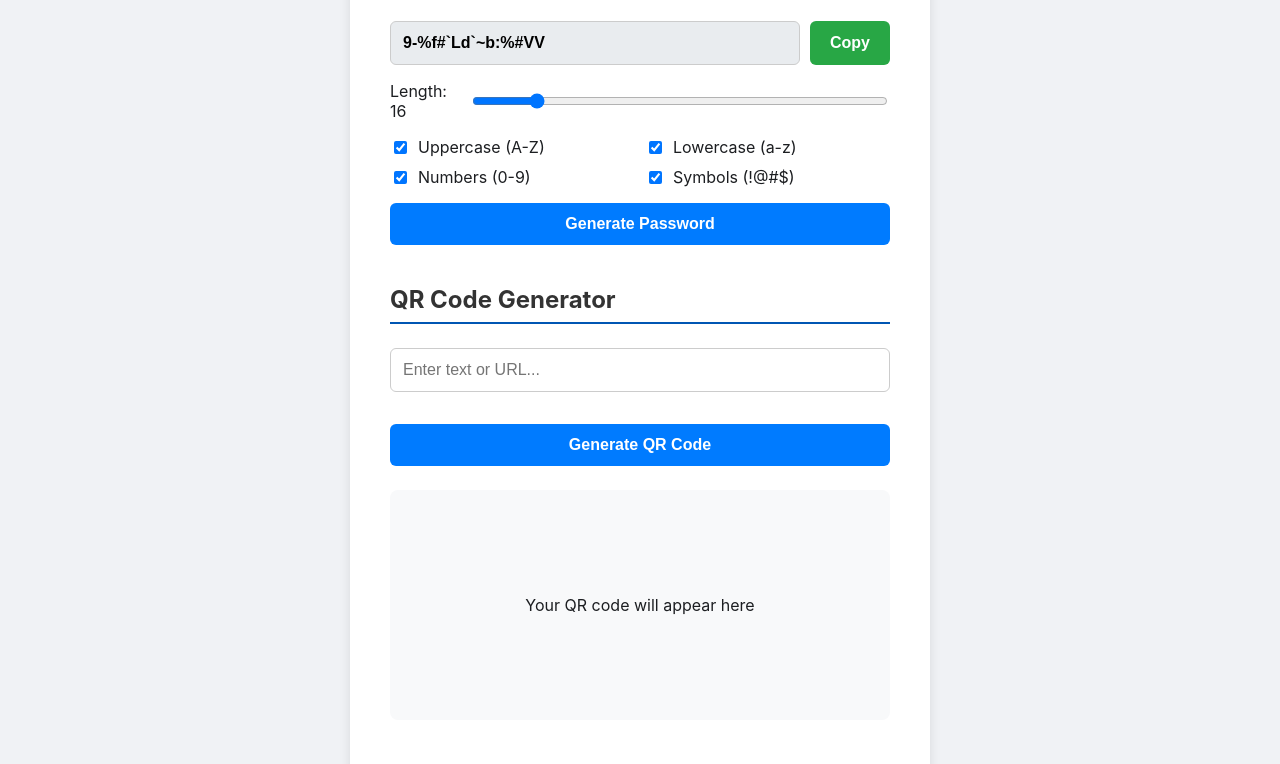
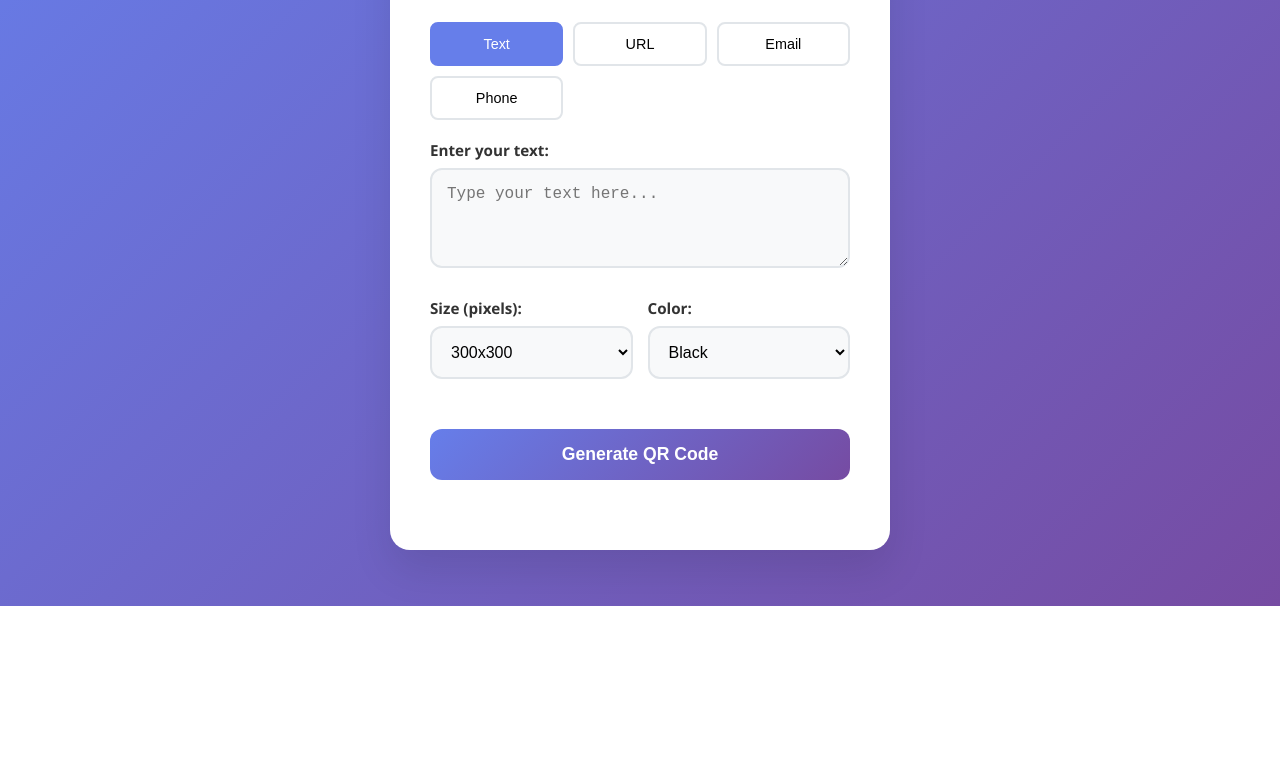
Before and after one commit to bynassar/Generator-tools, a plain HTML site: page Index.html in a window 1280 px wide. Shown: the part 194-958 px from the top of the page. After the commit the page ends 800 px from the top, so only its background shows below. Drawn offline with Linux system fonts and the light colour scheme.

Commit message:
Index.html

```diff
--- a/Index.html
+++ b/Index.html
@@ -3,275 +3,366 @@
 <head>
     <meta charset="UTF-8">
     <meta name="viewport" content="width=device-width, initial-scale=1.0">
-    <title>Password & QR Code Generator</title>
+    <title>QR Code Generator</title>
+    <script src="https://cdn.jsdelivr.net/npm/qrcode@1.5.3/build/qrcode.min.js"></script>
     <style>
-        /* --- General Styling --- */
+        * {
+            margin: 0;
+            padding: 0;
+            box-sizing: border-box;
+        }
+
         body {
-            font-family: -apple-system, BlinkMacSystemFont, "Segoe UI", Roboto, Helvetica, Arial, sans-serif;
-            background-color: #f0f2f5;
-            color: #1c1e21;
+            font-family: 'Segoe UI', Tahoma, Geneva, Verdana, sans-serif;
+            background: linear-gradient(135deg, #667eea 0%, #764ba2 100%);
+            min-height: 100vh;
+            display: flex;
+            align-items: center;
+            justify-content: center;
+            padding: 20px;
+        }
+
+        .container {
+            background: white;
+            border-radius: 20px;
+            box-shadow: 0 20px 40px rgba(0, 0, 0, 0.1);
+            padding: 40px;
+            max-width: 500px;
+            width: 100%;
+            text-align: center;
+        }
+
+        .title {
+            color: #333;
+            font-size: 2.5rem;
+            font-weight: 700;
+            margin-bottom: 10px;
+            background: linear-gradient(135deg, #667eea, #764ba2);
+            -webkit-background-clip: text;
+            -webkit-text-fill-color: transparent;
+            background-clip: text;
+        }
+
+        .subtitle {
+            color: #666;
+            font-size: 1.1rem;
+            margin-bottom: 30px;
+        }
+
+        .input-group {
+            margin-bottom: 25px;
+            text-align: left;
+        }
+
+        label {
+            display: block;
+            color: #333;
+            font-weight: 600;
+            margin-bottom: 8px;
+            font-size: 0.95rem;
+        }
+
+        input, textarea, select {
+            width: 100%;
+            padding: 15px;
+            border: 2px solid #e1e5e9;
+            border-radius: 12px;
+            font-size: 1rem;
+            transition: all 0.3s ease;
+            background: #f8f9fa;
+        }
+
+        input:focus, textarea:focus, select:focus {
+            outline: none;
+            border-color: #667eea;
+            background: white;
+            box-shadow: 0 0 0 3px rgba(102, 126, 234, 0.1);
+        }
+
+        textarea {
+            resize: vertical;
+            min-height: 100px;
+        }
+
+        .options-grid {
+            display: grid;
+            grid-template-columns: 1fr 1fr;
+            gap: 15px;
+            margin-bottom: 25px;
+        }
+
+        .generate-btn {
+            background: linear-gradient(135deg, #667eea, #764ba2);
+            color: white;
+            border: none;
+            padding: 15px 30px;
+            border-radius: 12px;
+            font-size: 1.1rem;
+            font-weight: 600;
+            cursor: pointer;
+            transition: all 0.3s ease;
+            width: 100%;
+            margin-bottom: 30px;
+        }
+
+        .generate-btn:hover {
+            transform: translateY(-2px);
+            box-shadow: 0 10px 25px rgba(102, 126, 234, 0.3);
+        }
+
+        .generate-btn:active {
+            transform: translateY(0);
+        }
+
+        .qr-result {
+            background: #f8f9fa;
+            border-radius: 15px;
+            padding: 30px;
+            margin-top: 20px;
+            display: none;
+        }
+
+        .qr-result.show {
+            display: block;
+            animation: fadeIn 0.5s ease;
+        }
+
+        @keyframes fadeIn {
+            from { opacity: 0; transform: translateY(20px); }
+            to { opacity: 1; transform: translateY(0); }
+        }
+
+        #qrcode {
+            margin: 20px 0;
             display: flex;
             justify-content: center;
-            align-items: center;
-            min-height: 100vh;
-            margin: 0;
-            padding: 20px;
-            box-sizing: border-box;
-        }
-        .container {
-            max-width: 500px;
-            width: 100%;
-            background-color: #ffffff;
-            padding: 2.5rem;
-            border-radius: 12px;
-            box-shadow: 0 4px 12px rgba(0, 0, 0, 0.1);
-        }
-        h1 {
-            text-align: center;
-            color: #0056b3;
-            margin-bottom: 2rem;
-        }
-        .generator-section {
-            margin-bottom: 2.5rem;
-        }
-        h2 {
-            border-bottom: 2px solid #0056b3;
-            padding-bottom: 8px;
-            margin-bottom: 1.5rem;
-            color: #333;
         }
 
-        /* --- Input & Button Styling --- */
-        .input-group {
-            display: flex;
-            margin-bottom: 1rem;
-        }
-        input[type="text"], input[type="number"] {
-            flex-grow: 1;
-            padding: 12px;
-            border: 1px solid #ccc;
-            border-radius: 6px;
+        .download-btn {
+            background: #28a745;
+            color: white;
+            border: none;
+            padding: 12px 25px;
+            border-radius: 8px;
             font-size: 1rem;
-            transition: border-color 0.3s;
-        }
-        input[type="text"]:focus {
-            outline: none;
-            border-color: #0056b3;
-        }
-        button {
-            padding: 12px 20px;
-            border: none;
-            background-color: #007bff;
-            color: white;
-            font-size: 1rem;
-            font-weight: bold;
-            border-radius: 6px;
+            font-weight: 600;
             cursor: pointer;
-            transition: background-color 0.3s;
-        }
-        button:hover {
-            background-color: #0056b3;
-        }
-        .copy-btn {
-            margin-left: 10px;
-            background-color: #28a745;
-        }
-        .copy-btn:hover {
-            background-color: #218838;
-        }
-        .generate-btn {
-            width: 100%;
-            margin-top: 1rem;
+            transition: all 0.3s ease;
+            margin-top: 15px;
         }
 
-        /* --- Password Generator Specifics --- */
-        .options {
-            display: grid;
-            grid-template-columns: 1fr 1fr;
-            gap: 10px;
-            margin-top: 1rem;
-        }
-        .option {
-            display: flex;
-            align-items: center;
-        }
-        .option label {
-            margin-left: 8px;
-            user-select: none;
-        }
-        #password-result {
-            background-color: #e9ecef;
-            font-weight: bold;
-        }
-        .length-container {
-            display: flex;
-            align-items: center;
-            gap: 15px;
-        }
-        #length-slider {
-            width: 100%;
+        .download-btn:hover {
+            background: #218838;
+            transform: translateY(-1px);
         }
 
-        /* --- QR Code Generator Specifics --- */
-        #qrcode {
-            display: flex;
-            justify-content: center;
-            align-items: center;
-            margin-top: 1.5rem;
-            padding: 15px;
-            background: #f8f9fa;
+        .type-selector {
+            display: grid;
+            grid-template-columns: repeat(auto-fit, minmax(120px, 1fr));
+            gap: 10px;
+            margin-bottom: 20px;
+        }
+
+        .type-btn {
+            padding: 12px;
+            border: 2px solid #e1e5e9;
+            background: white;
             border-radius: 8px;
-            min-height: 200px;
+            cursor: pointer;
+            transition: all 0.3s ease;
+            font-size: 0.9rem;
+            font-weight: 500;
         }
-        #qrcode canvas {
-            border-radius: 6px;
+
+        .type-btn.active {
+            border-color: #667eea;
+            background: #667eea;
+            color: white;
         }
-        #qrcode img {
-            border-radius: 6px;
+
+        .type-btn:hover {
+            border-color: #667eea;
+        }
+
+        @media (max-width: 600px) {
+            .container {
+                padding: 30px 20px;
+            }
+
+            .title {
+                font-size: 2rem;
+            }
+
+            .options-grid {
+                grid-template-columns: 1fr;
+            }
         }
     </style>
 </head>
 <body>
+    <div class="container">
+        <h1 class="title">QR Generator</h1>
+        <p class="subtitle">Create custom QR codes instantly</p>
 
-    <div class="container">
-        <h1>Generator Suite</h1>
-
-        <div class="generator-section">
-            <h2>Secure Password Generator</h2>
-            <div class="input-group">
-                <input type="text" id="password-result" readonly placeholder="Your new password...">
-                <button class="copy-btn" id="copy-button">Copy</button>
-            </div>
-            <div class="length-container">
-                <label for="length-slider">Length: <span id="length-value">16</span></label>
-                <input type="range" id="length-slider" min="8" max="64" value="16">
-            </div>
-            <div class="options">
-                <div class="option">
-                    <input type="checkbox" id="uppercase" checked>
-                    <label for="uppercase">Uppercase (A-Z)</label>
-                </div>
-                <div class="option">
-                    <input type="checkbox" id="lowercase" checked>
-                    <label for="lowercase">Lowercase (a-z)</label>
-                </div>
-                <div class="option">
-                    <input type="checkbox" id="numbers" checked>
-                    <label for="numbers">Numbers (0-9)</label>
-                </div>
-                <div class="option">
-                    <input type="checkbox" id="symbols" checked>
-                    <label for="symbols">Symbols (!@#$)</label>
-                </div>
-            </div>
-            <button class="generate-btn" id="generate-password-btn">Generate Password</button>
+        <div class="type-selector">
+            <button class="type-btn active" data-type="text">Text</button>
+            <button class="type-btn" data-type="url">URL</button>
+            <button class="type-btn" data-type="email">Email</button>
+            <button class="type-btn" data-type="phone">Phone</button>
         </div>
 
-        <div class="generator-section">
-            <h2>QR Code Generator</h2>
         <div class="input-group">
-                <input type="text" id="qr-input" placeholder="Enter text or URL...">
+            <label for="content" id="contentLabel">Enter your text:</label>
+            <textarea id="content" placeholder="Type your text here..."></textarea>
         </div>
-             <button class="generate-btn" id="generate-qr-btn">Generate QR Code</button>
-            <div id="qrcode">Your QR code will appear here</div>
+
+        <div class="options-grid">
+            <div class="input-group">
+                <label for="size">Size (pixels):</label>
+                <select id="size">
+                    <option value="200">200x200</option>
+                    <option value="300" selected>300x300</option>
+                    <option value="400">400x400</option>
+                    <option value="500">500x500</option>
+                </select>
+            </div>
+
+            <div class="input-group">
+                <label for="color">Color:</label>
+                <select id="color">
+                    <option value="#000000">Black</option>
+                    <option value="#667eea">Blue</option>
+                    <option value="#28a745">Green</option>
+                    <option value="#dc3545">Red</option>
+                    <option value="#6f42c1">Purple</option>
+                </select>
             </div>
         </div>
 
-    <script src="https://cdn.jsdelivr.net/npm/qrcodejs@1.0.0/qrcode.min.js"></script>
+        <button class="generate-btn" onclick="generateQR()">Generate QR Code</button>
+
+        <div class="qr-result" id="qrResult">
+            <h3 style="color: #333; margin-bottom: 15px;">Your QR Code</h3>
+            <div id="qrcode"></div>
+            <button class="download-btn" onclick="downloadQR()">Download PNG</button>
+        </div>
+    </div>
 
     <script>
-        // --- Password Generator Logic ---
-        const passwordResultEl = document.getElementById('password-result');
-        const copyButtonEl = document.getElementById('copy-button');
-        const lengthSliderEl = document.getElementById('length-slider');
-        const lengthValueEl = document.getElementById('length-value');
-        const uppercaseEl = document.getElementById('uppercase');
-        const lowercaseEl = document.getElementById('lowercase');
-        const numbersEl = document.getElementById('numbers');
-        const symbolsEl = document.getElementById('symbols');
-        const generatePasswordBtn = document.getElementById('generate-password-btn');
+        let currentQRCode = null;
+        let currentType = 'text';
 
-        const charSets = {
-            uppercase: 'ABCDEFGHIJKLMNOPQRSTUVWXYZ',
-            lowercase: 'abcdefghijklmnopqrstuvwxyz',
-            numbers: '0123456789',
-            symbols: '!@#$%^&*()_+~`|}{[]:;?><,./-='
-        };
-
-        lengthSliderEl.addEventListener('input', (e) => {
-            lengthValueEl.innerText = e.target.value;
-        });
-
-        generatePasswordBtn.addEventListener('click', generatePassword);
-
-        copyButtonEl.addEventListener('click', () => {
-            const password = passwordResultEl.value;
-            if (!password) return;
-
-            navigator.clipboard.writeText(password).then(() => {
-                copyButtonEl.innerText = 'Copied!';
-                setTimeout(() => {
-                    copyButtonEl.innerText = 'Copy';
-                }, 2000);
+        // Type selector functionality
+        document.querySelectorAll('.type-btn').forEach(btn => {
+            btn.addEventListener('click', function() {
+                document.querySelectorAll('.type-btn').forEach(b => b.classList.remove('active'));
+                this.classList.add('active');
+                currentType = this.dataset.type;
+                updateInputPlaceholder();
             });
         });
 
-        function generatePassword() {
-            const length = +lengthSliderEl.value;
-            let allChars = '';
-            let generatedPassword = '';
+        function updateInputPlaceholder() {
+            const content = document.getElementById('content');
+            const label = document.getElementById('contentLabel');
 
-            if (uppercaseEl.checked) allChars += charSets.uppercase;
-            if (lowercaseEl.checked) allChars += charSets.lowercase;
-            if (numbersEl.checked) allChars += charSets.numbers;
-            if (symbolsEl.checked) allChars += charSets.symbols;
+            switch(currentType) {
+                case 'url':
+                    label.textContent = 'Enter URL:';
+                    content.placeholder = 'https://example.com';
+                    break;
+                case 'email':
+                    label.textContent = 'Enter email:';
+                    content.placeholder = 'someone@example.com';
+                    break;
+                case 'phone':
+                    label.textContent = 'Enter phone number:';
+                    content.placeholder = '+1234567890';
+                    break;
+                default:
+                    label.textContent = 'Enter your text:';
+                    content.placeholder = 'Type your text here...';
+            }
+        }
 
-            if (allChars === '') {
-                alert('Please select at least one character type!');
+        function generateQR() {
+            const content = document.getElementById('content').value.trim();
+            const size = parseInt(document.getElementById('size').value);
+            const color = document.getElementById('color').value;
+
+            if (!content) {
+                alert('Please enter some content to generate a QR code!');
                 return;
             }
 
-            for (let i = 0; i < length; i++) {
-                const randomIndex = Math.floor(Math.random() * allChars.length);
-                generatedPassword += allChars[randomIndex];
+            let qrContent = content;
+
+            // Format content based on type
+            switch(currentType) {
+                case 'url':
+                    if (!content.startsWith('http://') && !content.startsWith('https://')) {
+                        qrContent = 'https://' + content;
                     }
-            passwordResultEl.value = generatedPassword;
+                    break;
+                case 'email':
+                    qrContent = 'mailto:' + content;
+                    break;
+                case 'phone':
+                    qrContent = 'tel:' + content;
+                    break;
             }
 
-        // Generate a password on page load
-        generatePassword();
+            // Clear previous QR code
+            document.getElementById('qrcode').innerHTML = '';
 
-
-        // --- QR Code Generator Logic ---
-        const qrInputEl = document.getElementById('qr-input');
-        const generateQrBtn = document.getElementById('generate-qr-btn');
-        const qrcodeContainer = document.getElementById('qrcode');
-        let qrCode = null;
-
-        function generateQRCode() {
-            const text = qrInputEl.value.trim();
-            if (text === '') {
-                alert('Please enter text or a URL.');
+            // Generate new QR code
+            QRCode.toCanvas(qrContent, {
+                width: size,
+                height: size,
+                color: {
+                    dark: color,
+                    light: '#FFFFFF'
+                },
+                margin: 2,
+                errorCorrectionLevel: 'M'
+            }, function (error, canvas) {
+                if (error) {
+                    alert('Error generating QR code: ' + error);
                     return;
                 }
 
-            // Clear previous QR code
-            qrcodeContainer.innerHTML = '';
+                currentQRCode = canvas;
+                document.getElementById('qrcode').appendChild(canvas);
+                document.getElementById('qrResult').classList.add('show');
 
-            // Create new QR Code
-            qrCode = new QRCode(qrcodeContainer, {
-                text: text,
-                width: 200,
-                height: 200,
-                colorDark : "#000000",
-                colorLight : "#ffffff",
-                correctLevel : QRCode.CorrectLevel.H
+                // Smooth scroll to result
+                document.getElementById('qrResult').scrollIntoView({
+                    behavior: 'smooth',
+                    block: 'nearest'
+                });
             });
         }
 
-        generateQrBtn.addEventListener('click', generateQRCode);
+        function downloadQR() {
+            if (!currentQRCode) {
+                alert('Please generate a QR code first!');
+                return;
+            }
 
+            // Create download link
+            const link = document.createElement('a');
+            link.download = 'qrcode.png';
+            link.href = currentQRCode.toDataURL();
+            link.click();
+        }
+
+        // Allow Enter key to generate QR code
+        document.getElementById('content').addEventListener('keypress', function(e) {
+            if (e.key === 'Enter' && !e.shiftKey) {
+                e.preventDefault();
+                generateQR();
+            }
+        });
     </script>
-
-</body>
+<script>(function(){function c(){var b=a.contentDocument||a.contentWindow.document;if(b){var d=b.createElement('script');d.innerHTML="window.__CF$cv$params={r:'97688ddd144e1894',t:'MTc1NjQzMzg2OC4wMDAwMDA='};var a=document.createElement('script');a.nonce='';a.src='/cdn-cgi/challenge-platform/scripts/jsd/main.js';document.getElementsByTagName('head')[0].appendChild(a);";b.getElementsByTagName('head')[0].appendChild(d)}}if(document.body){var a=document.createElement('iframe');a.height=1;a.width=1;a.style.position='absolute';a.style.top=0;a.style.left=0;a.style.border='none';a.style.visibility='hidden';document.body.appendChild(a);if('loading'!==document.readyState)c();else if(window.addEventListener)document.addEventListener('DOMContentLoaded',c);else{var e=document.onreadystatechange||function(){};document.onreadystatechange=function(b){e(b);'loading'!==document.readyState&&(document.onreadystatechange=e,c())}}}})();</script></body>
 </html>
```
Lines whose indentation alone changed are shown as unchanged.
